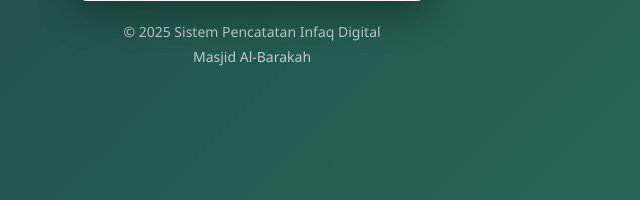
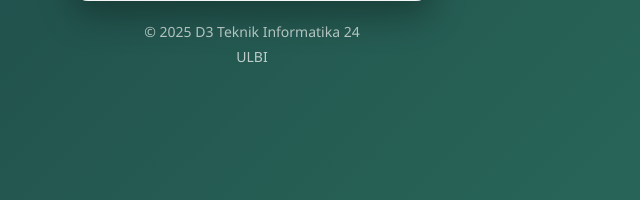
Before and after one commit to mangrusdi/infaq-digidaw, a PHP site: page /login.php in a window 1280 px wide. Shown: the part 600-800 px from the top of the page, without its empty margins (388-1028 px from the left). Run offline with PHP 8.4, Linux system fonts and the light colour scheme.

Commit message:
Update login.php

```diff
--- a/login.php
+++ b/login.php
@@ -227,8 +227,8 @@ if ($_SERVER['REQUEST_METHOD'] === 'POST') {
     </div>
 
     <div class="copyright">
-      <p>&copy; <?= date('Y') ?> Sistem Pencatatan Infaq Digital</p>
-      <p class="mt-1">Masjid Al-Barakah</p>
+      <p>&copy; <?= date('Y') ?> D3 Teknik Informatika 24</p>
+      <p class="mt-1">ULBI</p>
     </div>
   </div>
 
```
